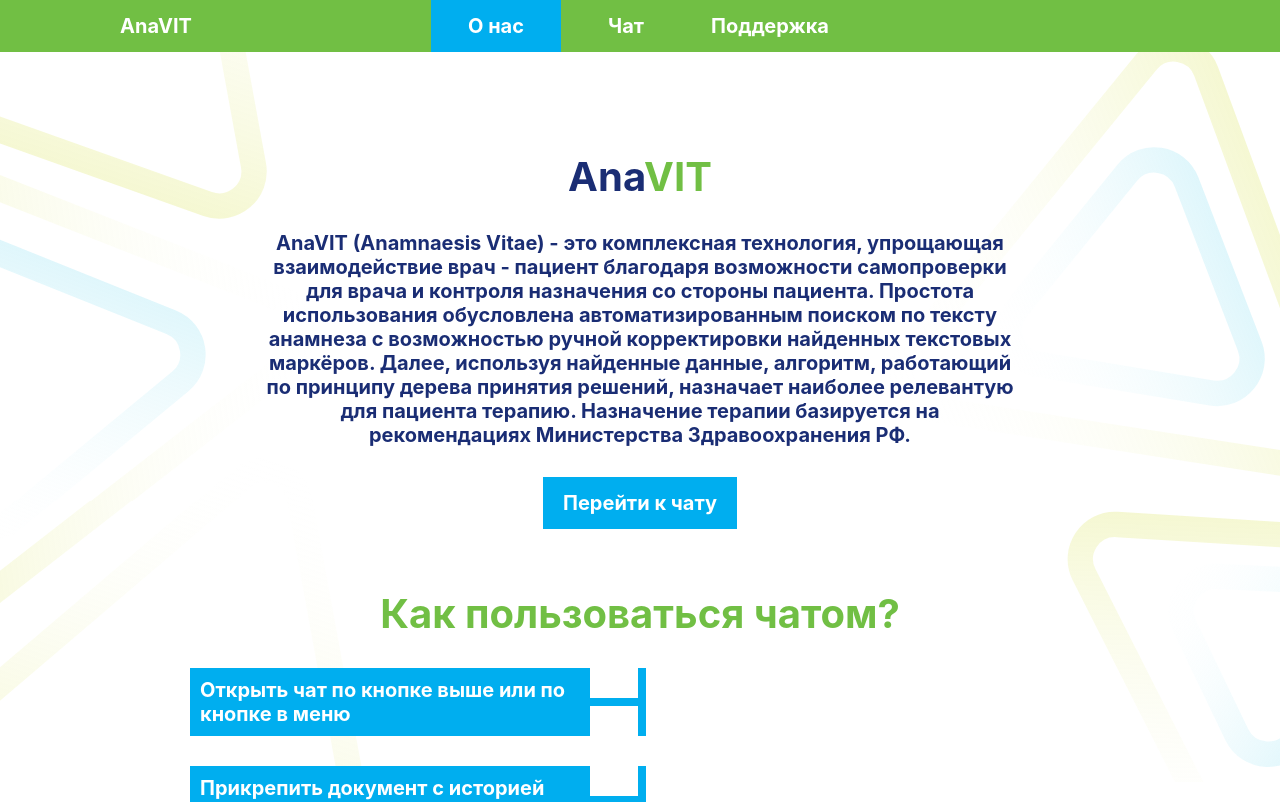
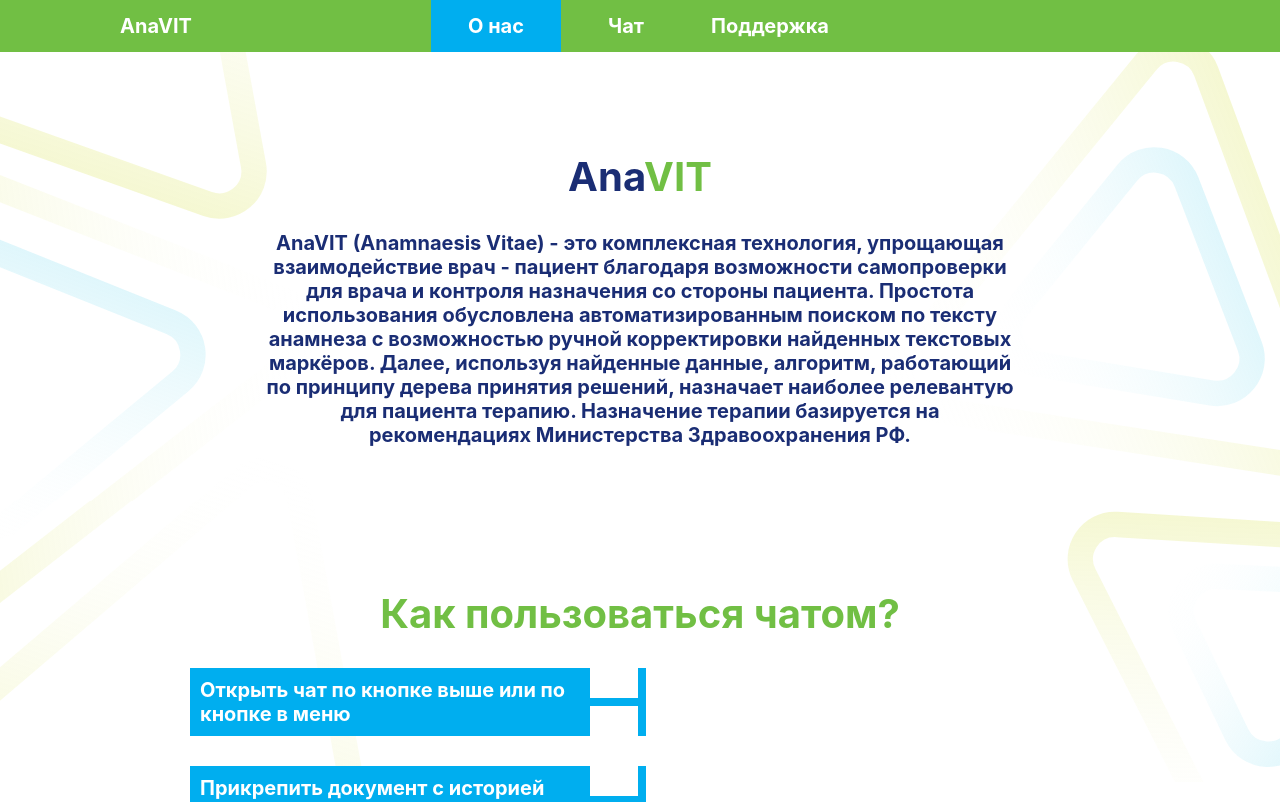
Before and after one commit to artbokov/amnesis-web, a React (Create React App) app: page /info in a window 1280 px wide. Shown: the top 802 px of the page. Built offline with nearby package versions, Linux system fonts and the light colour scheme; no server answers.

Commit message:
Stage commit

```diff
--- a/src/api/sync/BaseApi.ts
+++ b/src/api/sync/BaseApi.ts
@@ -1,9 +1,7 @@
 import { User, RefreshToken, AccessToken, FileId } from "../../models/types";
-import { generateString } from "../../utils/generator";
 
 type Tokens = RefreshToken & AccessToken;
 const BACKEND_URL = process.env.REACT_APP_BACKEND_URL!;
-const AUTH_STRINGS_LENGTH = 32;
 
 class BaseApi {
   private apiUrl: string;
@@ -90,8 +88,8 @@ class BaseApi {
   // JWT Logic
   private async initUser() {
     this.user = {
-      login: generateString(AUTH_STRINGS_LENGTH),
-      password: generateString(AUTH_STRINGS_LENGTH),
+      login: "321",
+      password: "321",
     };
 
     await this.request("/sign-up", {
--- a/src/components/CustomLink/CustomLink.tsx
+++ /dev/null
@@ -1,23 +0,0 @@
-import classNames from "classnames";
-import classes from "./styles.module.scss";
-import { useNavigate } from "react-router-dom";
-
-type customLinkProps = {
-  text: string;
-  navigateTo: string;
-  isActive: boolean;
-};
-
-const CustomLink = ({ text, navigateTo, isActive }: customLinkProps) => {
-  const navigation = useNavigate();
-  return (
-    <span
-      className={classNames(classes.link, isActive && classes.active)}
-      onClick={() => navigation(navigateTo)}
-    >
-      {text}
-    </span>
-  );
-};
-
-export default CustomLink;
--- a/src/components/Header/Header.tsx
+++ b/src/components/Header/Header.tsx
@@ -1,6 +1,5 @@
-import { useLocation } from "react-router-dom";
 import classes from "./styles.module.scss";
-import CustomLink from "../CustomLink/CustomLink";
+import { NavigationLink as Link } from "../index";
 
 const links = [
   {
@@ -18,18 +17,11 @@ const links = [
 ];
 
 const Header = () => {
-  const location = useLocation();
-
   return (
     <header className={classes.header}>
       <span className={classes.companyName}> AnaVIT </span>
-      {links.map((link) => (
-        <CustomLink
-          key={link.path}
-          text={link.text}
-          navigateTo={link.path}
-          isActive={link.path === location.pathname}
-        />
+      {links.map((i) => (
+        <Link key={i.path} text={i.text} navigateTo={i.path} />
       ))}
     </header>
   );
--- /dev/null
+++ b/src/components/NavigationLink/NavigationLink.tsx
@@ -0,0 +1,30 @@
+import classNames from "classnames";
+import classes from "./styles.module.scss";
+import { useLocation, useNavigate } from "react-router-dom";
+
+interface NavigationLinkProps {
+  text: string;
+  navigateTo: string;
+}
+
+const NavigationLink: React.FC<NavigationLinkProps> = ({
+  text,
+  navigateTo,
+}) => {
+  const navigation = useNavigate();
+  const location = useLocation();
+
+  return (
+    <span
+      className={classNames(
+        classes.link,
+        location.pathname === navigateTo && classes.active
+      )}
+      onClick={() => navigation(navigateTo)}
+    >
+      {text}
+    </span>
+  );
+};
+
+export default NavigationLink;
--- a/src/components/index.ts
+++ b/src/components/index.ts
@@ -1,7 +1,7 @@
 import Header from "./Header/Header";
 import Layout from "../layouts/MainLayout/MainLayout";
 import Button from "./Button/Button";
-import CustomLink from "./CustomLink/CustomLink";
+import NavigationLink from "./NavigationLink/NavigationLink";
 import BlockedPage from "./BlockedPage/BlockedPage";
 
-export { Header, Layout, Button, CustomLink, BlockedPage };
+export { Header, Layout, Button, NavigationLink, BlockedPage };
--- a/src/containers/InfoPage/InfoPage.tsx
+++ b/src/containers/InfoPage/InfoPage.tsx
@@ -1,5 +1,5 @@
 import classes from "./styles.module.scss";
-import { BlockedPage, CustomLink } from "../../components";
+import { BlockedPage, NavigationLink as Link } from "../../components";
 import { ReactComponent as HowItWorksScheme } from "../../assets/sheme.svg";
 
 const InfoPage = () => <BlockedPage blocks={blocks} />;
@@ -45,12 +45,7 @@ const blocks = [
         решений, назначает наиболее релевантую для пациента терапию. Назначение
         терапии базируется на рекомендациях Министерства Здравоохранения РФ.
       </span>,
-      <CustomLink
-        key={"summary_2"}
-        text="Перейти к чату"
-        navigateTo="/chat"
-        isActive={true}
-      />,
+      <Link key={"summary_2"} text="Перейти к чату" navigateTo="/chat" />,
     ],
   },
   {
--- a/src/utils/generator/generator.ts
+++ /dev/null
@@ -1,15 +0,0 @@
-const CHARACTERS =
-  "ABCDEFGHIJKLMNOPQRSTUVWXYZabcdefghijklmnopqrstuvwxyz0123456789";
-const CHARACTERS_LENGTH = CHARACTERS.length;
-
-const generateString = (length: number) => {
-  let result = "";
-
-  for (let i = 0; i < length; ++i) {
-    result += CHARACTERS.charAt(Math.floor(Math.random() * CHARACTERS_LENGTH));
-  }
-
-  return result;
-};
-
-export default generateString;
--- a/src/utils/generator/index.ts
+++ /dev/null
@@ -1,3 +0,0 @@
-import generateString from "./generator";
-
-export { generateString };
```
Also changed, not shown: src/components/NavigationLink/styles.module.scss (renamed from src/components/CustomLink/styles.module.scss).
